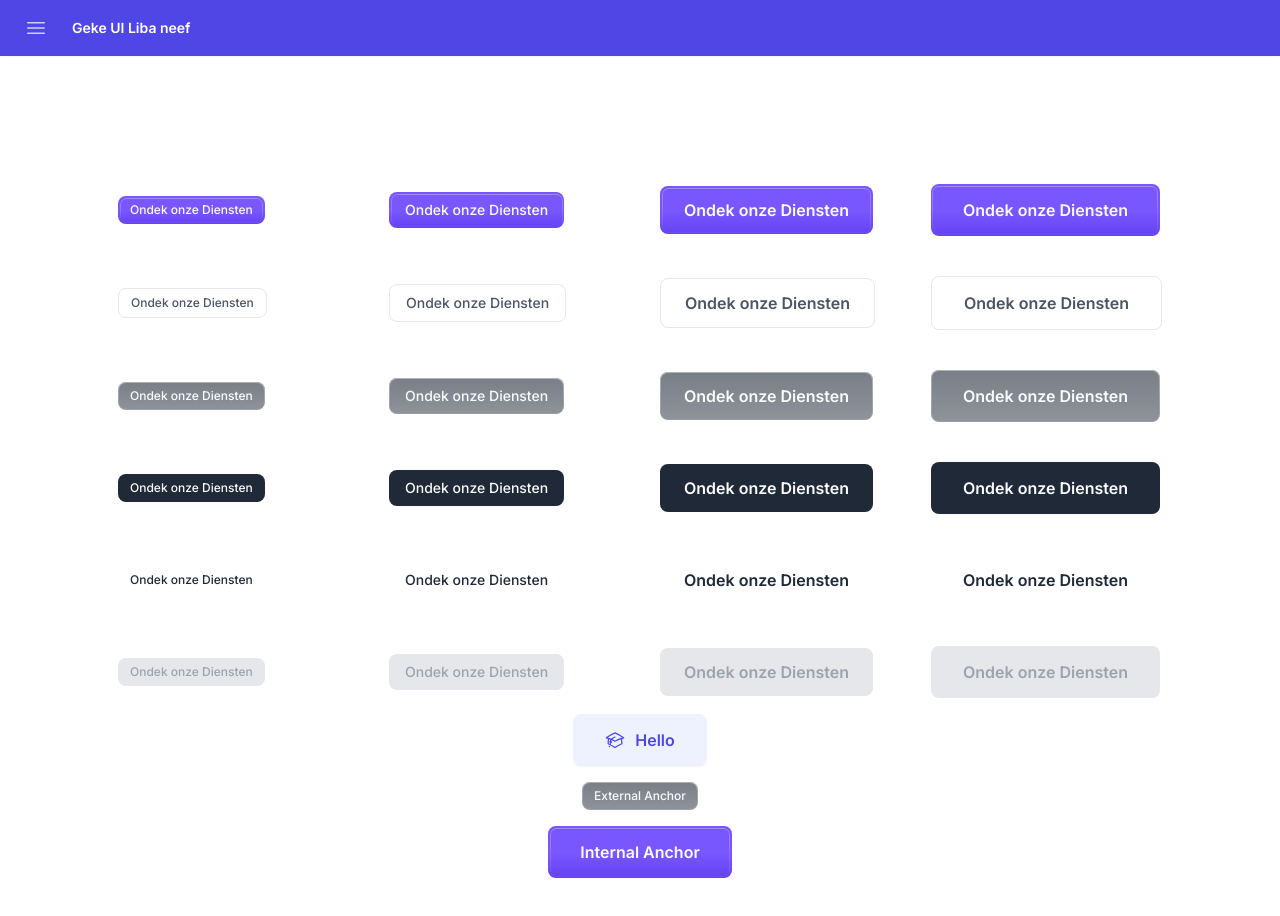
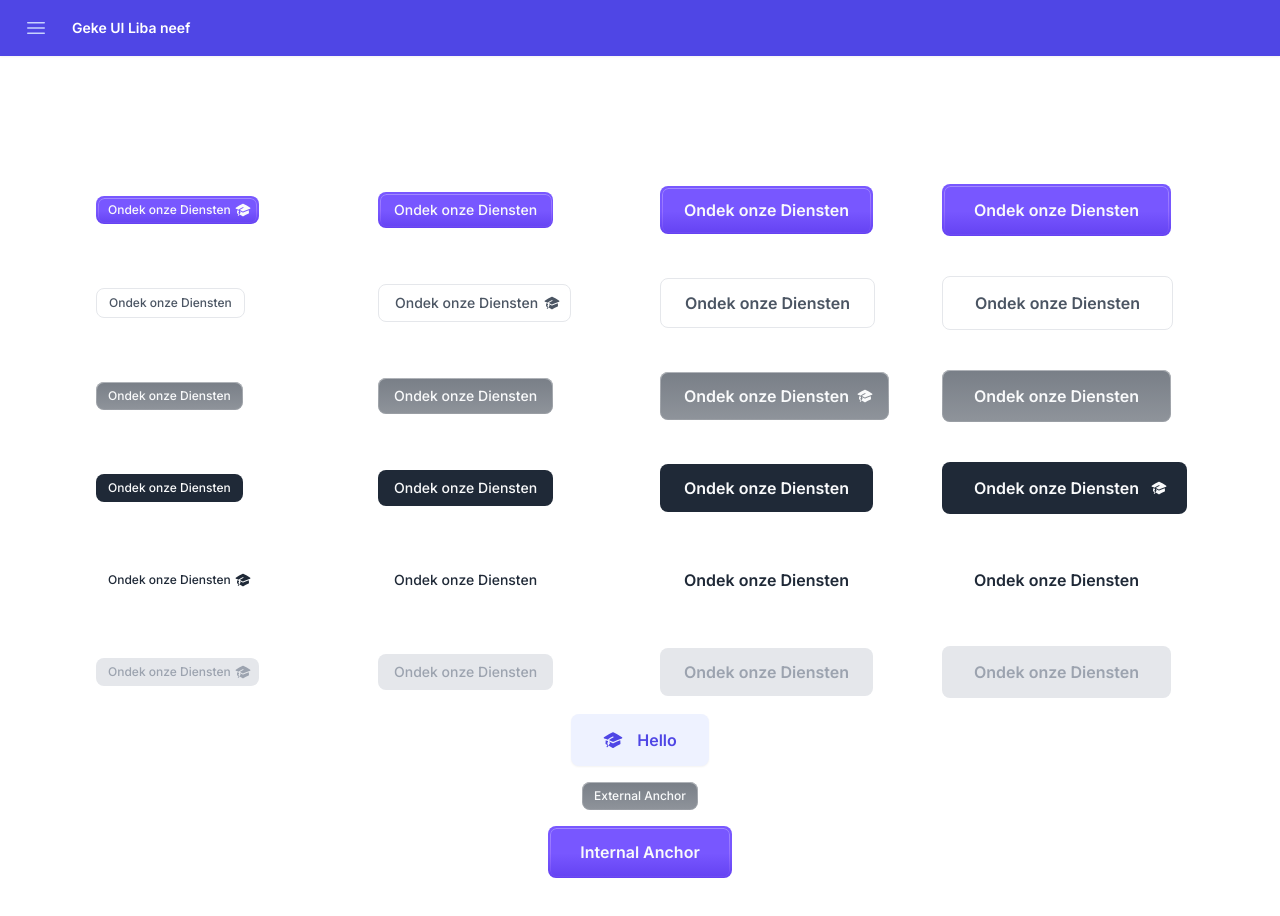
Before and after one commit to MassiveOnlineMarketing/massive-component-lib, a Next.js app: page / in a window 1280 px wide. Shown: the top 916 px of the page. Built offline with nearby package versions, Linux system fonts and the light colour scheme.

Commit message:
buttons completed

```diff
--- a/src/app/globals.css
+++ b/src/app/globals.css
@@ -131,7 +131,10 @@ inear-gradient(180deg, rgba(31, 41, 55, 0.60) 0%, rgba(31, 41, 55, 0.50) 100%) p
 
 /* Buttons */
 .primary-button{
-  background: linear-gradient(222deg, rgba(255, 255, 255, 0.20) -0.18%, rgba(255, 255, 255, 0.00) 0.47%), linear-gradient(180deg, #7857FF 52.48%, #6442F2 100%);
+  background: linear-gradient(180deg, #7857FF 52.48%, #6442F2 100%);
+}
+.primary-button:hover{
+  background: linear-gradient(180deg, #8568FF 0%, #7758F6 100%);
 }
 .primary-button:before{
   background: linear-gradient(180deg, rgba(255, 255, 255, 1) 0%, rgba(236, 181, 255, 0.85) 50%, rgba(236, 181, 255, 0.2) 100%);
--- a/src/app/page.tsx
+++ b/src/app/page.tsx
@@ -1,43 +1,42 @@
 import { Button } from "@/components/ui/button";
 import { InternalAnchor, ExternalAnchor } from "@/components/link"
 
-import { AcademicCapIcon, DocumentPlusIcon } from "@heroicons/react/24/outline";
+import { AcademicCapIcon, DocumentPlusIcon } from "@heroicons/react/24/solid";
 
 
 export default function Home() {
   return (
     <main className="flex min-h-screen flex-col items-center gap-4 p-24 ">
       <div className="grid grid-cols-4 gap-10 items-center">
-        <Button size="xs" variant="primary">Ondek onze Diensten</Button>
+        <Button size="xs" variant="primary" className="pr-[8px]">Ondek onze Diensten <AcademicCapIcon className="w-4 h-4" /></Button>
         <Button size="sm" variant="primary">Ondek onze Diensten</Button>
         <Button size="md" variant="primary">Ondek onze Diensten</Button>
         <Button size="lg" variant="primary">Ondek onze Diensten</Button>
 
-        <Button size="xs" variant="light" className=" transition-transform duration-100">Ondek onze Diensten</Button>
-        <Button size="sm" variant="light" className=" transition-transform duration-150">Ondek onze Diensten</Button>
-        <Button size="md" variant="light" className=" transition-transform duration-200" >Ondek onze Diensten</Button>
-        <Button size="lg" variant="light" className=" transition-transform duration-250">Ondek onze Diensten</Button>
+        <Button size="xs" variant="light">Ondek onze Diensten</Button>
+        <Button size="sm" variant="light" className="pr-[10px]">Ondek onze Diensten <AcademicCapIcon className="w-4 h-4" /></Button>
+        <Button size="md" variant="light">Ondek onze Diensten</Button>
+        <Button size="lg" variant="light">Ondek onze Diensten</Button>
 
         <Button size="xs" variant="dark">Ondek onze Diensten</Button>
         <Button size="sm" variant="dark">Ondek onze Diensten</Button>
-        <Button size="md" variant="dark">Ondek onze Diensten</Button>
+        <Button size="md" variant="dark" className="pr-[16px]">Ondek onze Diensten<AcademicCapIcon className="w-4 h-4" /></Button>
         <Button size="lg" variant="dark">Ondek onze Diensten</Button>
 
         <Button size="xs" variant="flat">Ondek onze Diensten</Button>
         <Button size="sm" variant="flat">Ondek onze Diensten</Button>
         <Button size="md" variant="flat">Ondek onze Diensten</Button>
-        <Button size="lg" variant="flat">Ondek onze Diensten</Button>
+        <Button size="lg" variant="flat" className="pr-[20px]">Ondek onze Diensten <AcademicCapIcon className="w-4 h-4" /></Button>
 
-        <Button size="xs" variant="text">Ondek onze Diensten</Button>
+        <Button size="xs" variant="text" className="pr-[8px]">Ondek onze Diensten <AcademicCapIcon className="w-4 h-4" /></Button>
         <Button size="sm" variant="text">Ondek onze Diensten</Button>
         <Button size="md" variant="text">Ondek onze Diensten</Button>
         <Button size="lg" variant="text">Ondek onze Diensten</Button>
 
-        <Button size="xs" variant="disabled">Ondek onze Diensten</Button>
+        <Button size="xs" variant="disabled" className="pr-[8px]">Ondek onze Diensten <AcademicCapIcon className="w-4 h-4" /></Button>
         <Button size="sm" variant="disabled">Ondek onze Diensten</Button>
         <Button size="md" variant="disabled">Ondek onze Diensten</Button>
         <Button size="lg" variant="disabled">Ondek onze Diensten</Button>
-
 
       </div>
 
--- a/src/components/ui/button.tsx
+++ b/src/components/ui/button.tsx
@@ -11,8 +11,8 @@ const buttonVariants = cva(
   {
     defaultVariants: {
       variant: "primary",
+      size: "md",
       // size: "default",
-      option: "icon",
     },
     variants: {
       variant: {
@@ -20,11 +20,11 @@ const buttonVariants = cva(
         //bg-indigo-600 text-white shadow-sm hover:bg-indigo-500 focus-visible:outline focus-visible:outline-2 focus-visible:outline-offset-2 focus-visible:outline-indigo-600
         secondary:"bg-white text-gray-900 shadow-sm ring-1 ring-inset ring-gray-300 hover:bg-gray-50",
 
-        light: 'border border-gray-200 text-gray-600 hover:shadow-base hover:border-none hover:-translate-y-[1px]',
+        light: 'border border-gray-200 text-gray-600 hover:shadow-base hover:border-none hover:-translate-y-[1px] hover:mb-[1px] transition-transform duration-100',
         dark: 'text-gray-50 bg-gradient-to-b from-[#1F2937]/60 to-[#1F2937]/50 dark-border-gradient relative',
         flat: 'text-gray-50 bg-gray-800 hover:bg-gray-700',
         text: 'text-gray-800 hover:text-primary',
-        disabled: 'text-gray-400 bg-gray-200',
+        disabled: 'text-gray-400 bg-gray-200 cursor-not-allowed',
 
 
         soft: "bg-indigo-50 text-indigo-600 shadow-sm hover:bg-indigo-100",
@@ -40,14 +40,14 @@ const buttonVariants = cva(
         // bg-gradient-to-b from-[#fff]/60 to-[#fff]/50
       },
       size: {
-        xs: "px-[12px] py-[6px] text-xs font-medium leading-4",
-        sm: "px-[16px] py-[8px] text-sm font-medium leading-5",
-        md: "px-[24px] py-[12px] text-base font-semibold leading-6",
-        lg: "px-[32px] py-[14px] text-base font-semibold leading-6",
+        xs: "px-[12px] py-[6px] text-xs font-medium leading-4 gap-[4px]",
+        sm: "px-[16px] py-[8px] text-sm font-medium leading-5 gap-[6px]",
+        md: "px-[24px] py-[12px] text-base font-semibold leading-6 gap-[8px]",
+        lg: "px-[32px] py-[14px] text-base font-semibold leading-6 gap-[12px]",
         icon: 'p-4'
       },
       option: {
-        icon: "gap-2 items-center",
+        icon: "items-center",
         rounded: "rounded-full",
       },
     },
```
